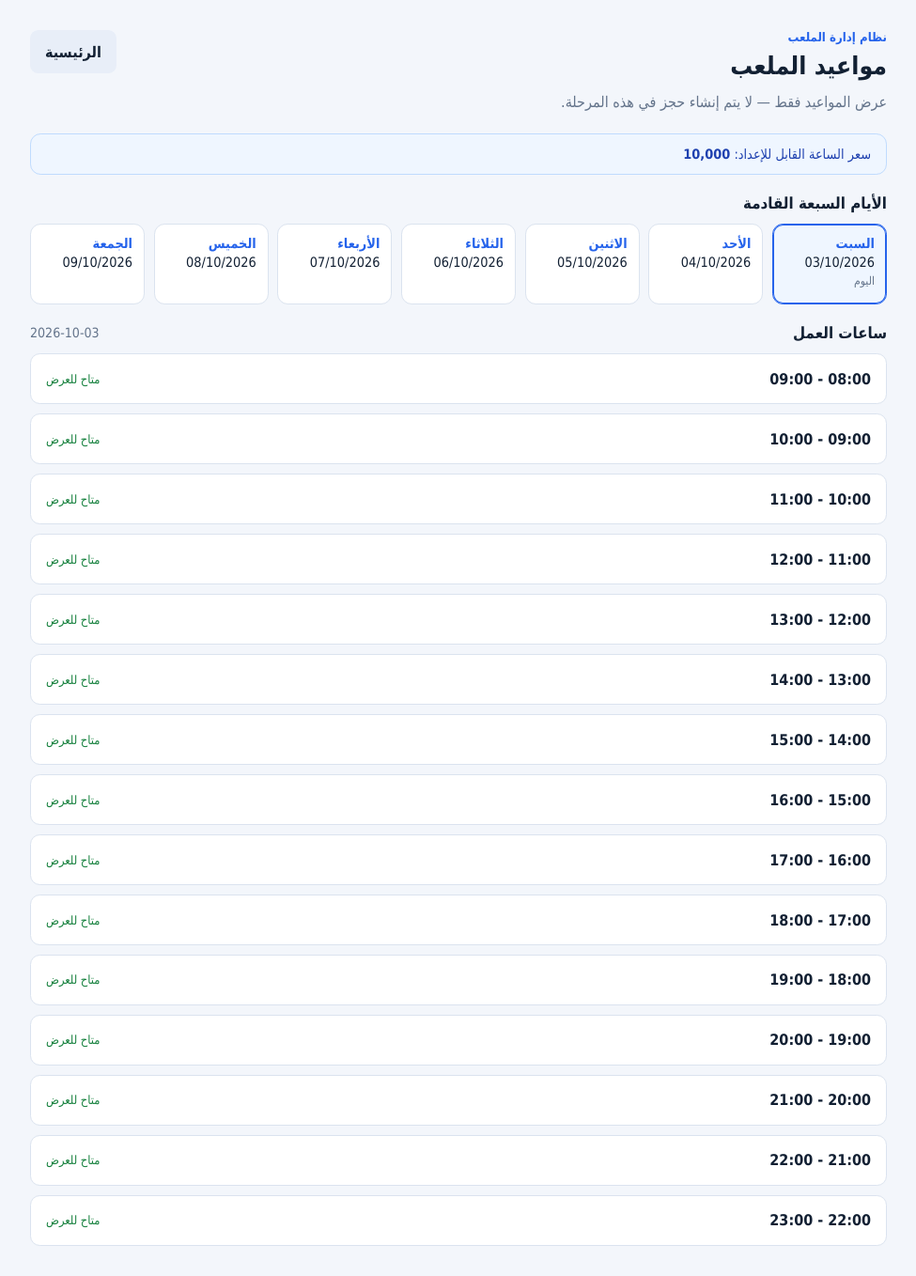
After one commit to yvfdg55/stadium-management-system, a Flask app: page /admin/booking in a window 1280 px wide. The commit adds this page. Shown: the whole page at 94% size, without its empty margins (152-1127 px from the left). Run offline with Flask 3, Linux system fonts and the light colour scheme; the visitor is signed in with stand-in values (Sample User, id 1).

Commit message:
Add read-only booking schedule screen

```diff
--- a/app.py
+++ b/app.py
@@ -2,6 +2,7 @@ import os
 import sqlite3
 from functools import wraps
 from pathlib import Path
+from datetime import datetime, timedelta
 
 from flask import Flask, flash, g, redirect, render_template, request, session, url_for
 from dotenv import load_dotenv
@@ -11,6 +12,9 @@ BASE_DIR = Path(__file__).resolve().parent
 load_dotenv(BASE_DIR / ".env")
 DATABASE_PATH = Path(os.getenv("DATABASE_PATH", BASE_DIR / "instance" / "stadium.db"))
 SECRET_KEY = os.getenv("SECRET_KEY", "change-this-secret-key")
+WORK_START_HOUR = int(os.getenv("BOOKING_START_HOUR", "8"))
+WORK_END_HOUR = int(os.getenv("BOOKING_END_HOUR", "23"))
+HOURLY_RATE = int(os.getenv("HOURLY_RATE", "10000"))
 
 app = Flask(__name__)
 app.config.update(SECRET_KEY=SECRET_KEY, DATABASE=str(DATABASE_PATH))
@@ -102,6 +106,39 @@ def admin_home():
     return render_template("admin_home.html", username=session.get("admin_username"))
 
 
+@app.route("/admin/booking", methods=["GET"])
+@login_required
+def booking_screen():
+    today = datetime.now().date()
+    days = []
+    arabic_days = ["الاثنين", "الثلاثاء", "الأربعاء", "الخميس", "الجمعة", "السبت", "الأحد"]
+    for offset in range(7):
+        current = today + timedelta(days=offset)
+        days.append({
+            "date": current.isoformat(),
+            "day_name": arabic_days[current.weekday()],
+            "date_label": current.strftime("%d/%m/%Y"),
+            "is_today": offset == 0,
+        })
+
+    selected_date = request.args.get("date", today.isoformat())
+    valid_dates = {day["date"] for day in days}
+    if selected_date not in valid_dates:
+        selected_date = today.isoformat()
+
+    slots = [
+        {"start": f"{hour:02d}:00", "end": f"{hour + 1:02d}:00"}
+        for hour in range(WORK_START_HOUR, WORK_END_HOUR)
+    ]
+    return render_template(
+        "booking_screen.html",
+        days=days,
+        selected_date=selected_date,
+        slots=slots,
+        hourly_rate=HOURLY_RATE,
+    )
+
+
 @app.route("/admin/clients", methods=["GET"])
 @login_required
 def clients_list():
--- a/manus-routes.json
+++ b/manus-routes.json
@@ -1 +1 @@
-{"routes":[{"path":"/login","title":"تسجيل الدخول"},{"path":"/admin","title":"لوحة الإدارة"},{"path":"/admin/clients","title":"العملاء"},{"path":"/admin/clients/new","title":"إضافة عميل"},{"path":"/admin/clients/:client_id/edit","title":"تعديل عميل"}]}
+{"routes":[{"path":"/login","title":"تسجيل الدخول"},{"path":"/admin","title":"لوحة الإدارة"},{"path":"/admin/booking","title":"مواعيد الملعب"},{"path":"/admin/clients","title":"العملاء"},{"path":"/admin/clients/new","title":"إضافة عميل"},{"path":"/admin/clients/:client_id/edit","title":"تعديل عميل"}]}
--- a/static/css/style.css
+++ b/static/css/style.css
@@ -60,6 +60,7 @@ body {
 h1 { margin: 0; font-size: 1.65rem; }
 h2 { margin: 0; font-size: 1.05rem; }
 .muted { margin: .6rem 0 1.5rem; color: var(--muted); line-height: 1.7; }
+.muted.compact { margin-bottom: 0; }
 
 .login-form, .form-card { display: grid; gap: .55rem; }
 label { margin-top: .55rem; font-size: .9rem; font-weight: 700; }
@@ -121,6 +122,53 @@ button.secondary:hover, .button-link.secondary:hover { background: #dbe5f4; }
   margin-bottom: 1.25rem;
 }
 .page-header .button-link { flex: 0 0 auto; margin-top: 0; }
+.schedule-meta {
+  margin-bottom: 1.25rem;
+  padding: .8rem 1rem;
+  border: 1px solid #bfdbfe;
+  border-radius: .7rem;
+  color: #1e40af;
+  background: #eff6ff;
+  font-size: .9rem;
+}
+.section-heading { display: flex; align-items: center; justify-content: space-between; gap: .75rem; margin: 1.25rem 0 .75rem; }
+.selected-date { color: var(--muted); font-size: .88rem; }
+.days-strip {
+  display: grid;
+  grid-template-columns: repeat(2, minmax(0, 1fr));
+  gap: .6rem;
+}
+.day-card {
+  display: flex;
+  flex-direction: column;
+  gap: .3rem;
+  min-height: 5.4rem;
+  padding: .75rem;
+  border: 1px solid var(--line);
+  border-radius: .7rem;
+  color: var(--navy);
+  background: var(--surface);
+  text-decoration: none;
+}
+.day-card:hover, .day-card.selected { border-color: var(--blue); background: #eff6ff; }
+.day-card.selected { box-shadow: inset 0 0 0 1px var(--blue); }
+.day-name { color: var(--blue); font-size: .9rem; font-weight: 700; }
+.day-date { font-size: .9rem; }
+.today-label { color: var(--muted); font-size: .76rem; }
+.slots-list { display: grid; gap: .6rem; }
+.slot-card {
+  display: flex;
+  align-items: center;
+  justify-content: space-between;
+  gap: .75rem;
+  min-height: 3.4rem;
+  padding: .8rem 1rem;
+  border: 1px solid var(--line);
+  border-radius: .65rem;
+  background: var(--surface);
+  font-weight: 700;
+}
+.slot-status { color: #15803d; font-size: .8rem; font-weight: 400; }
 .toolbar { display: grid; gap: .75rem; margin-bottom: 1rem; }
 .search-form { display: flex; gap: .5rem; }
 .search-form input { flex: 1; }
@@ -168,4 +216,5 @@ button.danger:hover { background: #ffe4e6; }
   .page-shell { padding: 2rem 1.5rem; }
   .toolbar { grid-template-columns: 1fr auto; align-items: end; }
   .client-card { flex-direction: row; align-items: center; justify-content: space-between; }
+  .days-strip { grid-template-columns: repeat(7, minmax(0, 1fr)); }
 }
--- a/templates/admin_home.html
+++ b/templates/admin_home.html
@@ -13,6 +13,7 @@
       <p class="eyebrow">نظام إدارة الملعب</p>
       <h1 id="page-title">مرحبًا، {{ username }}</h1>
       <p class="muted">تم تسجيل الدخول بنجاح.</p>
+      <a class="button-link" href="{{ url_for('booking_screen') }}">عرض مواعيد الملعب</a>
       <a class="button-link" href="{{ url_for('clients_list') }}">إدارة العملاء</a>
       <form method="post" action="{{ url_for('logout') }}">
         <button type="submit" class="secondary">تسجيل الخروج</button>
--- /dev/null
+++ b/templates/booking_screen.html
@@ -0,0 +1,57 @@
+<!doctype html>
+<html lang="ar" dir="rtl">
+<head>
+  <meta charset="utf-8">
+  <meta name="viewport" content="width=device-width, initial-scale=1">
+  <title>مواعيد الملعب | إدارة الملعب</title>
+  <link rel="stylesheet" href="{{ url_for('static', filename='css/style.css') }}">
+</head>
+<body>
+  <main class="page-shell">
+    <header class="page-header">
+      <div>
+        <p class="eyebrow">نظام إدارة الملعب</p>
+        <h1>مواعيد الملعب</h1>
+        <p class="muted compact">عرض المواعيد فقط — لا يتم إنشاء حجز في هذه المرحلة.</p>
+      </div>
+      <a class="button-link secondary" href="{{ url_for('admin_home') }}">الرئيسية</a>
+    </header>
+
+    <section class="schedule-meta" aria-label="إعدادات المواعيد الحالية">
+      <span>سعر الساعة القابل للإعداد: <strong>{{ '{:,}'.format(hourly_rate) }}</strong></span>
+    </section>
+
+    <section aria-labelledby="days-title">
+      <div class="section-heading">
+        <h2 id="days-title">الأيام السبعة القادمة</h2>
+      </div>
+      <nav class="days-strip" aria-label="اختيار اليوم">
+        {% for day in days %}
+          <a class="day-card {{ 'selected' if day['date'] == selected_date else '' }}" href="{{ url_for('booking_screen', date=day['date']) }}">
+            <span class="day-name">{{ day['day_name'] }}</span>
+            <span class="day-date">{{ day['date_label'] }}</span>
+            {% if day['is_today'] %}<span class="today-label">اليوم</span>{% endif %}
+          </a>
+        {% endfor %}
+      </nav>
+    </section>
+
+    <section class="slots-section" aria-labelledby="slots-title">
+      <div class="section-heading">
+        <h2 id="slots-title">ساعات العمل</h2>
+        <span class="selected-date">{{ selected_date }}</span>
+      </div>
+      <div class="slots-list">
+        {% for slot in slots %}
+          <div class="slot-card" aria-label="{{ slot['start'] }} - {{ slot['end'] }}">
+            <span>{{ slot['start'] }} - {{ slot['end'] }}</span>
+            <span class="slot-status">متاح للعرض</span>
+          </div>
+        {% else %}
+          <div class="empty-state"><p>لا توجد ساعات عمل مضبوطة.</p></div>
+        {% endfor %}
+      </div>
+    </section>
+  </main>
+</body>
+</html>
```
Also changed, not shown: plan.md (+2 -2 lines), README.md, 1 other file.
